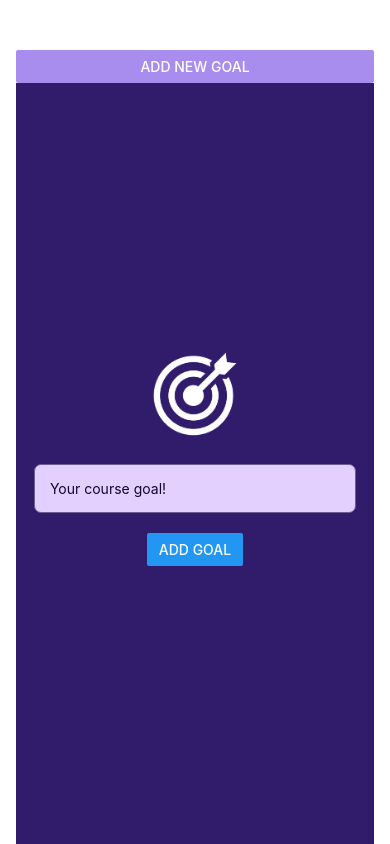
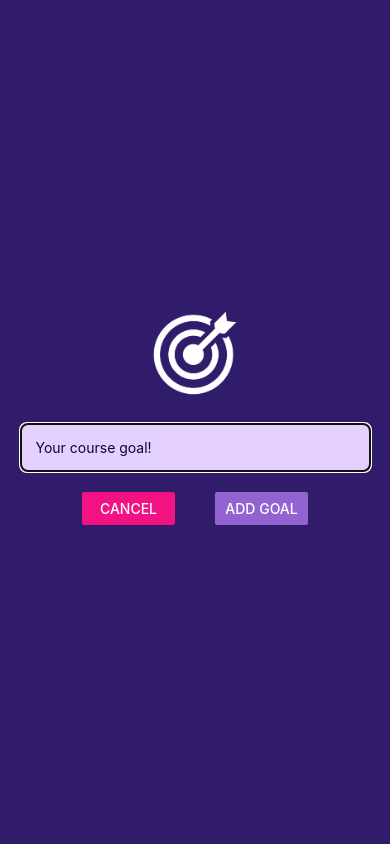
Before and after one commit to chttrgt/rngoalapp, a React Native app: screen / in a window 390 px wide. Both pictures are taken after a click on the button "ADD NEW GOAL". Built offline with nearby package versions, Linux system fonts and the light colour scheme.

Commit message:
Added Modal into GoalInputs

```diff
--- a/App.js
+++ b/App.js
@@ -6,13 +6,33 @@ import GoalInput from "./components/GoalInput";
 export default function App() {
   const [enteredGoalText, setEnteredGoalText] = useState("");
   const [courseGoals, setCourseGoals] = useState([]);
+  const [modalIsVisible, setModalIsVisible] = useState(false);
+
+  //#region Modal Settings
+  function showAddGoalModal() {
+    setModalIsVisible(true);
+  }
+
+  function closeAddGoalModal() {
+    setModalIsVisible(false);
+  }
+  //#endregion
 
   return (
     <>
       <StatusBar style="light" />
       <View style={styles.container}>
-        <Button title="Add New Goal" color="#a98dee" />
-        <GoalInput />
+        <Button
+          title="Add New Goal"
+          color="#a98dee"
+          onPress={showAddGoalModal}
+        />
+        {modalIsVisible && (
+          <GoalInput
+            showModal={modalIsVisible}
+            closeModal={closeAddGoalModal}
+          />
+        )}
       </View>
     </>
   );
--- a/components/GoalInput.js
+++ b/components/GoalInput.js
@@ -6,10 +6,12 @@ import {
   Platform,
   TextInput,
   View,
+  Modal,
 } from "react-native";
 
-const GoalInput = () => {
+const GoalInput = ({ showModal, closeModal }) => {
   return (
+    <Modal visible={showModal} animationType="slide">
       <View style={styles.inputContainer}>
         <Image
           source={require("../assets/images/goal.png")}
@@ -18,10 +20,14 @@ const GoalInput = () => {
         <TextInput placeholder="Your course goal!" style={styles.textInput} />
         <View style={styles.modalButtonsContainer}>
           <View style={styles.modalButtons}>
-          <Button title="Add Goal" />
+            <Button title="cancel" color="#f31282" onPress={closeModal} />
+          </View>
+          <View style={styles.modalButtons}>
+            <Button title="Add Goal" color="#9364d1" />
           </View>
         </View>
       </View>
+    </Modal>
   );
 };
 
```
Lines whose indentation alone changed are shown as unchanged.
